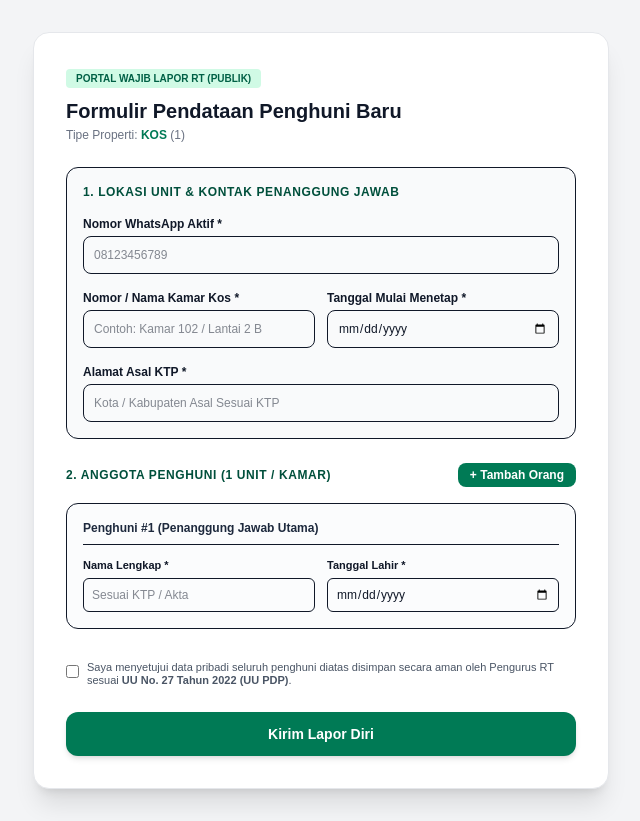
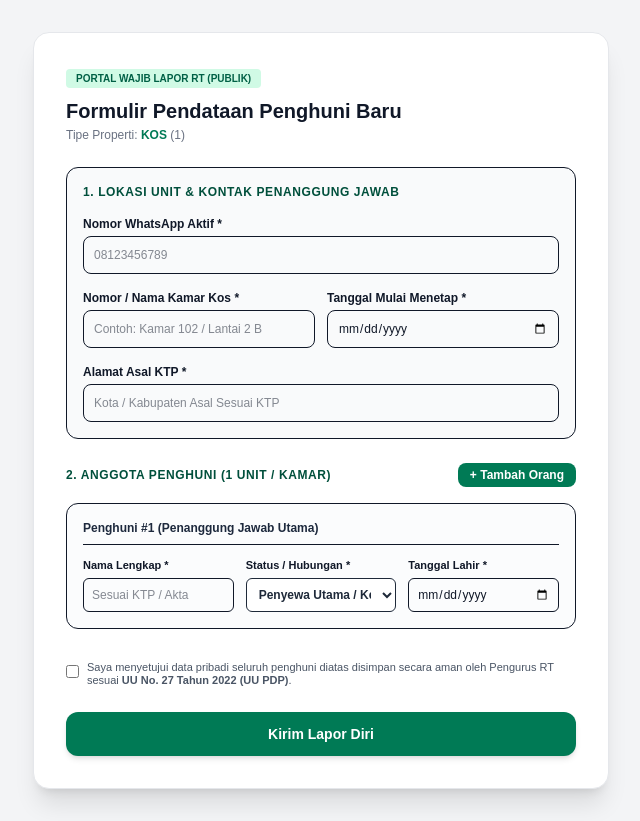
Before and after one commit to saifulasamad80/web-app-rt, a Next.js app: page /checkin/1 in a window 1280 px wide. Shown: the whole page, without its empty margins (319-959 px from the left). Built offline with nearby package versions, Linux system fonts and the light colour scheme; no server answers.

Commit message:
feat: tambahkan pilihan status hubungan keluarga/penghuni pada form dan dasbor owner

```diff
--- a/app/checkin/[slug]/page.tsx
+++ b/app/checkin/[slug]/page.tsx
@@ -260,7 +260,7 @@ export default function CheckinPage() {
                       )}
                     </div>
 
-                    <div className="grid grid-cols-1 md:grid-cols-2 gap-3">
+                    <div className="grid grid-cols-1 md:grid-cols-3 gap-3">
                       <div>
                         <label className="block text-[11px] font-semibold mb-1">Nama Lengkap *</label>
                         <input
@@ -271,6 +271,33 @@ export default function CheckinPage() {
                           onChange={(e) => handleOccupantChange(idx, 'name', e.target.value)}
                           className="w-full text-xs p-2 border rounded-md"
                         />
+                      </div>
+
+                      <div>
+                        <label className="block text-[11px] font-semibold mb-1">Status / Hubungan *</label>
+                        <select
+                          value={occ.relation || (idx === 0 ? 'Penyewa Utama / Kepala Keluarga' : 'Anggota Keluarga')}
+                          onChange={(e) => handleOccupantChange(idx, 'relation', e.target.value)}
+                          className="w-full text-xs p-2 border rounded-md bg-white font-semibold text-gray-800"
+                        >
+                          {idx === 0 ? (
+                            <>
+                              <option value="Penyewa Utama / Kepala Keluarga">Penyewa Utama / Kepala Keluarga</option>
+                              <option value="Suami">Suami</option>
+                              <option value="Istri">Istri</option>
+                            </>
+                          ) : (
+                            <>
+                              <option value="Istri">Istri</option>
+                              <option value="Anak">Anak</option>
+                              <option value="Suami">Suami</option>
+                              <option value="Orang Tua">Orang Tua</option>
+                              <option value="Saudara Kandung">Saudara Kandung</option>
+                              <option value="Teman / Rekan Kos">Teman / Rekan Kos</option>
+                              <option value="Lainnya">Lainnya</option>
+                            </>
+                          )}
+                        </select>
                       </div>
 
                       <div>
--- a/app/owner/page.tsx
+++ b/app/owner/page.tsx
@@ -10,6 +10,9 @@ interface Tenant {
   address_ktp: string;
   entry_date: string;
   status: string;
+  relation?: string;
+  room_number?: string;
+  full_address?: string;
   ktp_url?: string;
   ktp_path?: string;
   properties?: { name: string; type: string; slug: string };
@@ -274,7 +277,12 @@ export default function OwnerDashboard() {
 
                     return (
                       <tr key={t.id} className="hover:bg-gray-50">
-                        <td className="p-2.5 font-medium">{t.name}</td>
+                        <td className="p-2.5 font-medium">
+                          <div>{t.name}</div>
+                          <span className="text-[10px] font-semibold px-1.5 py-0.5 bg-slate-100 text-slate-700 rounded border border-slate-200 inline-block mt-0.5">
+                            {t.relation || 'Penyewa Utama'}
+                          </span>
+                        </td>
                         <td className="p-2.5 text-xs text-gray-600">{t.properties?.name || 'Kos Melati 1'}</td>
                         <td className="p-2.5 text-xs font-mono">
                           <div className="flex items-center space-x-2">
```
